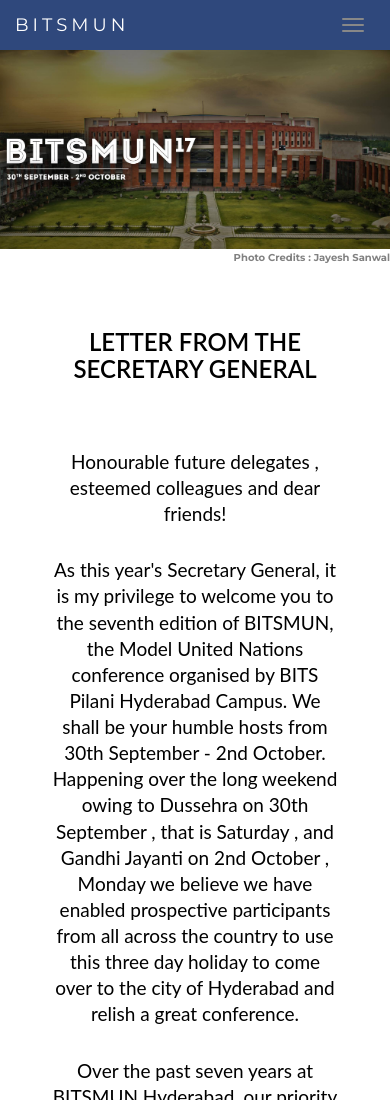
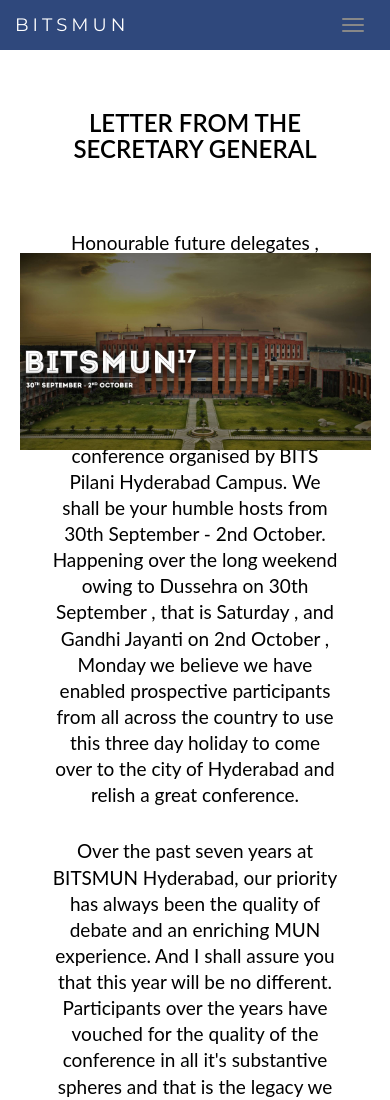
Before and after one commit to gskranjan/bitsmun, a plain HTML site: page index.html in a window 390 px wide. Shown: the top 1100 px of the page. Drawn offline with nearby package versions, Linux system fonts and the light colour scheme; a web font is replaced by a local one.

Commit message:
Update index.html

```diff
--- a/index.html
+++ b/index.html
@@ -16,6 +16,20 @@
   <script src="https://ajax.googleapis.com/ajax/libs/jquery/3.2.1/jquery.min.js"></script>
   <script src="https://maxcdn.bootstrapcdn.com/bootstrap/3.3.7/js/bootstrap.min.js"></script>
   <script src="js/team.min.js"></script>
+    <style>
+
+        @media(max-width: 560px){
+  #bmun_img{
+    z-index: 999;
+    max-width: 500px;
+    width: 90vw;
+    position: absolute;
+    left: 0;
+    margin-left:5vw;
+    top: 30vh;
+  }
+
+    </style>
 </head>
 
 <body id="myPage" data-spy="scroll" data-target=".navbar" data-offset="60">
@@ -82,7 +96,7 @@
     </div>
   </nav>
   <div class="jumbotron ">
-    <img class="img-responsive" height="700px" width="1350px" src="img/bglogo.jpg">
+    <img class="img-responsive" id="bmun_img" src="img/bglogo.jpg">
     <p style="float:right!important;font-size:10px!important;font-weight:600!important;">Photo Credits : Jayesh Sanwal</p>
   </div>
   <!--<div id="about" class="container-fluid">
```
